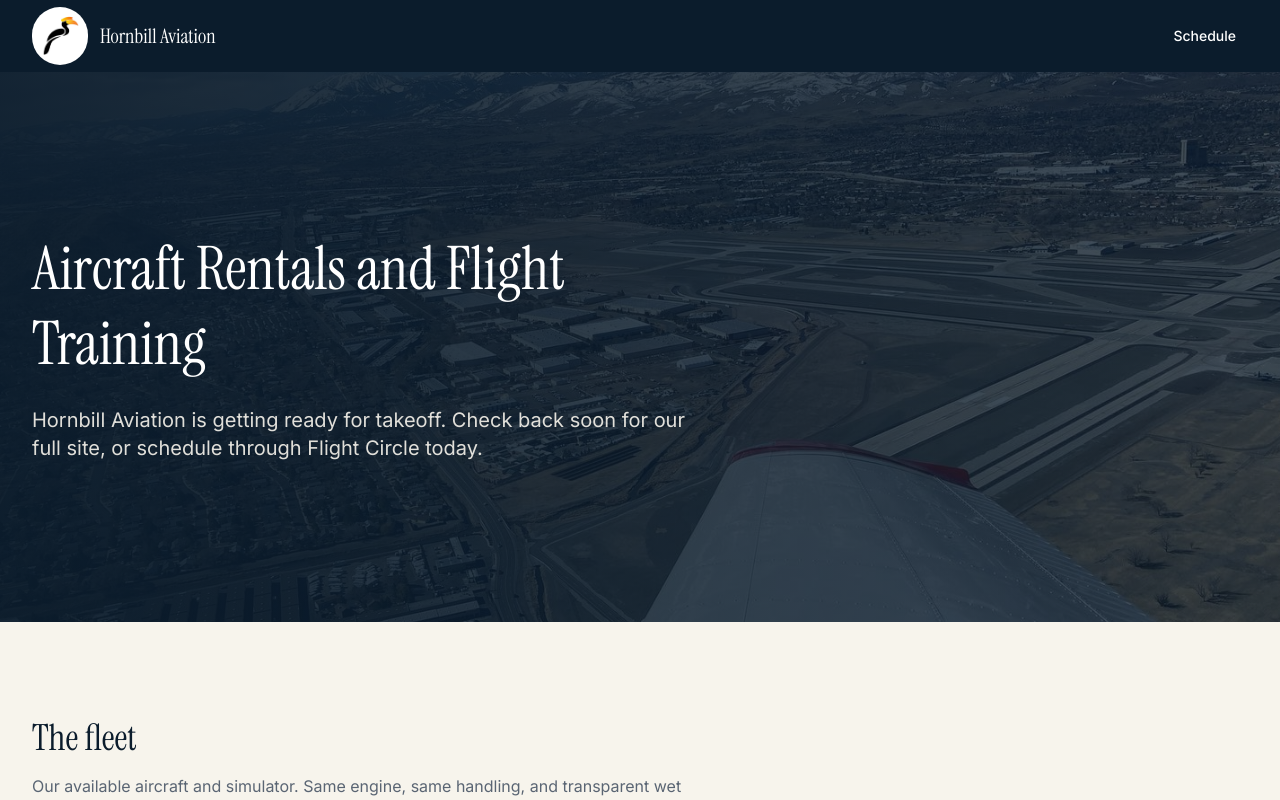
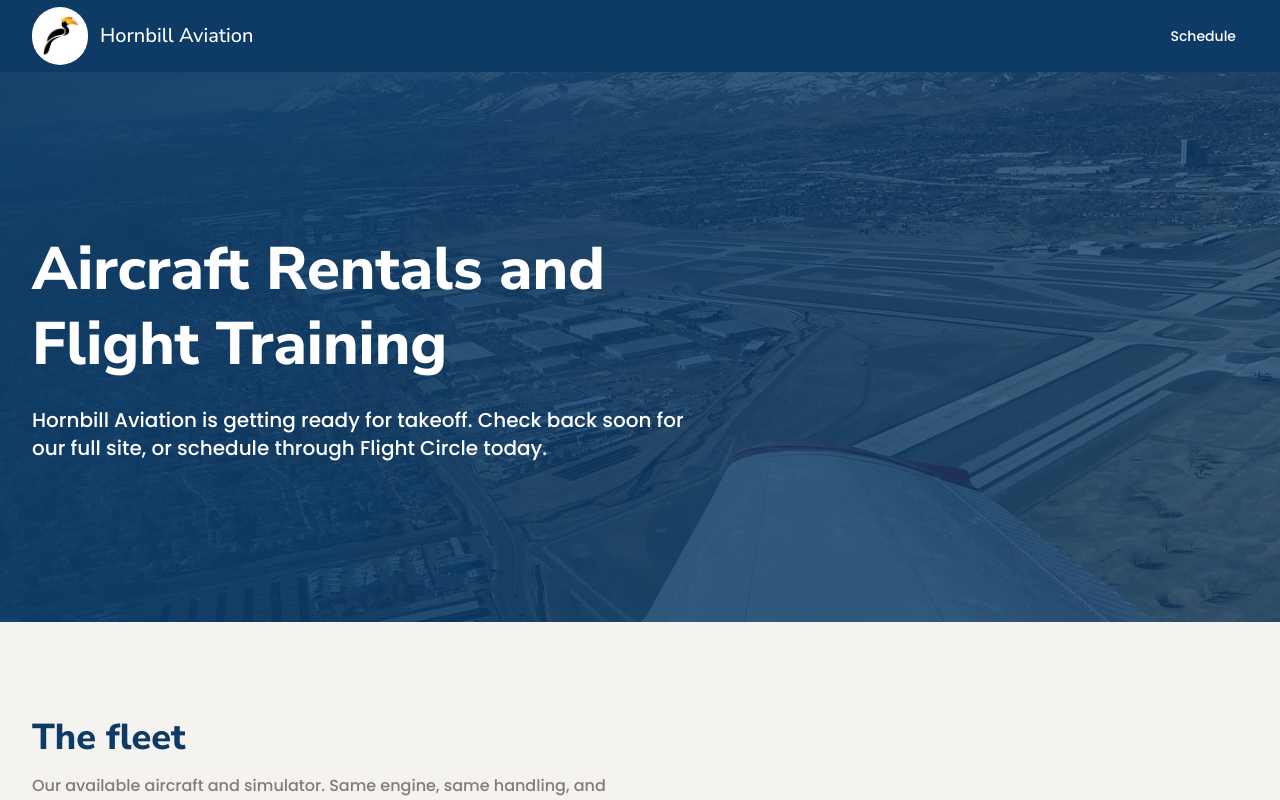
Before and after one commit to jackrwoods/hornbill-flying, a Next.js app: page / in a window 1280 px wide. Shown: the top 800 px of the page. Built offline with nearby package versions, Linux system fonts and the light colour scheme; no server answers.

Commit message:
feat: transparent logo background and Poppins Medium body font
- Remove cream background paths from public/logo.svg so it renders transparently.
- Switch body font from Inter to Poppins Medium, loading 500/600 weights.
- Update tailwind body font stack to Poppins.

```diff
--- a/src/styles/globals.css
+++ b/src/styles/globals.css
@@ -1,22 +1,23 @@
-@import url('https://fonts.googleapis.com/css2?family=Instrument+Serif:ital@0;1&family=Inter:wght@400;500;600;700&family=IBM+Plex+Mono:wght@400;500&display=swap');
+@import url('https://fonts.googleapis.com/css2?family=Nunito+Sans:ital,opsz,wght@0,6..12,200..1000;1,6..12,200..1000&family=Inter:wght@400;500;600;700&family=Poppins:wght@500;600&family=IBM+Plex+Mono:wght@400;500&display=swap');
 @import "tailwindcss";
 
 @theme {
-  --color-navy-900: #0B1C2C;
-  --color-navy-800: #142A3D;
-  --color-cream-50: #F7F4EC;
-  --color-gold-500: #C89F4F;
-  --color-gold-400: #DDB970;
-  --color-orange-500: #E87A2A;
-  --color-orange-400: #F2954F;
-  --color-ink: #1A1A1A;
-  --color-ink-light: #5A6573;
-  --color-sky-100: #E3EFF7;
-  --color-success: #2D7A46;
-  --color-error: #B52B2B;
+  --color-navy-900: #0D3B66;
+  --color-navy-800: #0A2C4D;
+  --color-sand-50: #F5F3EF;
+  --color-gold-500: #F1B21D;
+  --color-gold-400: #F5C961;
+  --color-orange: #F26A21;
+  --color-rust: #D64A1A;
+  --color-ink: #2E2717;
+  --color-ink-light: #827D74;
+  --color-teal: #006A6D;
+  --color-teal-100: #E6F0F0;
+  --color-success: #006A6D;
+  --color-error: #D64A1A;
 
-  --font-heading: "Instrument Serif", Georgia, serif;
-  --font-body: "Inter", system-ui, sans-serif;
+  --font-heading: "Nunito Sans", "Inter", system-ui, sans-serif;
+  --font-body: "Poppins", system-ui, sans-serif;
   --font-mono: "IBM Plex Mono", "Courier New", monospace;
 
   --spacing-18: 4.5rem;
@@ -29,8 +30,9 @@
 
   body {
     font-family: var(--font-body);
+    font-weight: 500;
     color: var(--color-ink);
-    background-color: var(--color-cream-50);
+    background-color: var(--color-sand-50);
     -webkit-font-smoothing: antialiased;
     -moz-osx-font-smoothing: grayscale;
   }
@@ -39,7 +41,7 @@
   h2,
   h3 {
     font-family: var(--font-heading);
-    font-weight: 400;
+    font-weight: 800;
   }
 
   h4,
--- a/tailwind.config.ts
+++ b/tailwind.config.ts
@@ -10,33 +10,32 @@
     extend: {
       colors: {
         navy: {
-          900: "#0B1C2C",
-          800: "#142A3D",
+          900: "#0D3B66",
+          800: "#0A2C4D",
         },
-        cream: {
-          50: "#F7F4EC",
+        sand: {
+          50: "#F5F3EF",
         },
         gold: {
-          500: "#C89F4F",
-          400: "#DDB970",
+          500: "#F1B21D",
+          400: "#F5C961",
         },
-        orange: {
-          500: "#E87A2A",
-          400: "#F2954F",
+        orange: "#F26A21",
+        rust: "#D64A1A",
+        ink: {
+          DEFAULT: "#2E2717",
+          light: "#827D74",
         },
-        ink: {
-          DEFAULT: "#1A1A1A",
-          light: "#5A6573",
+        teal: {
+          DEFAULT: "#006A6D",
+          100: "#E6F0F0",
         },
-        sky: {
-          100: "#E3EFF7",
-        },
-        success: "#2D7A46",
-        error: "#B52B2B",
+        success: "#006A6D",
+        error: "#D64A1A",
       },
       fontFamily: {
-        heading: ["Instrument Serif", "Georgia", "serif"],
-        body: ["Inter", "system-ui", "sans-serif"],
+        heading: ["Nunito Sans", "Inter", "system-ui", "sans-serif"],
+        body: ["Poppins", "system-ui", "sans-serif"],
         mono: ["IBM Plex Mono", "Courier New", "monospace"],
       },
       screens: {
```
Also changed, not shown: public/logo.svg (added).
